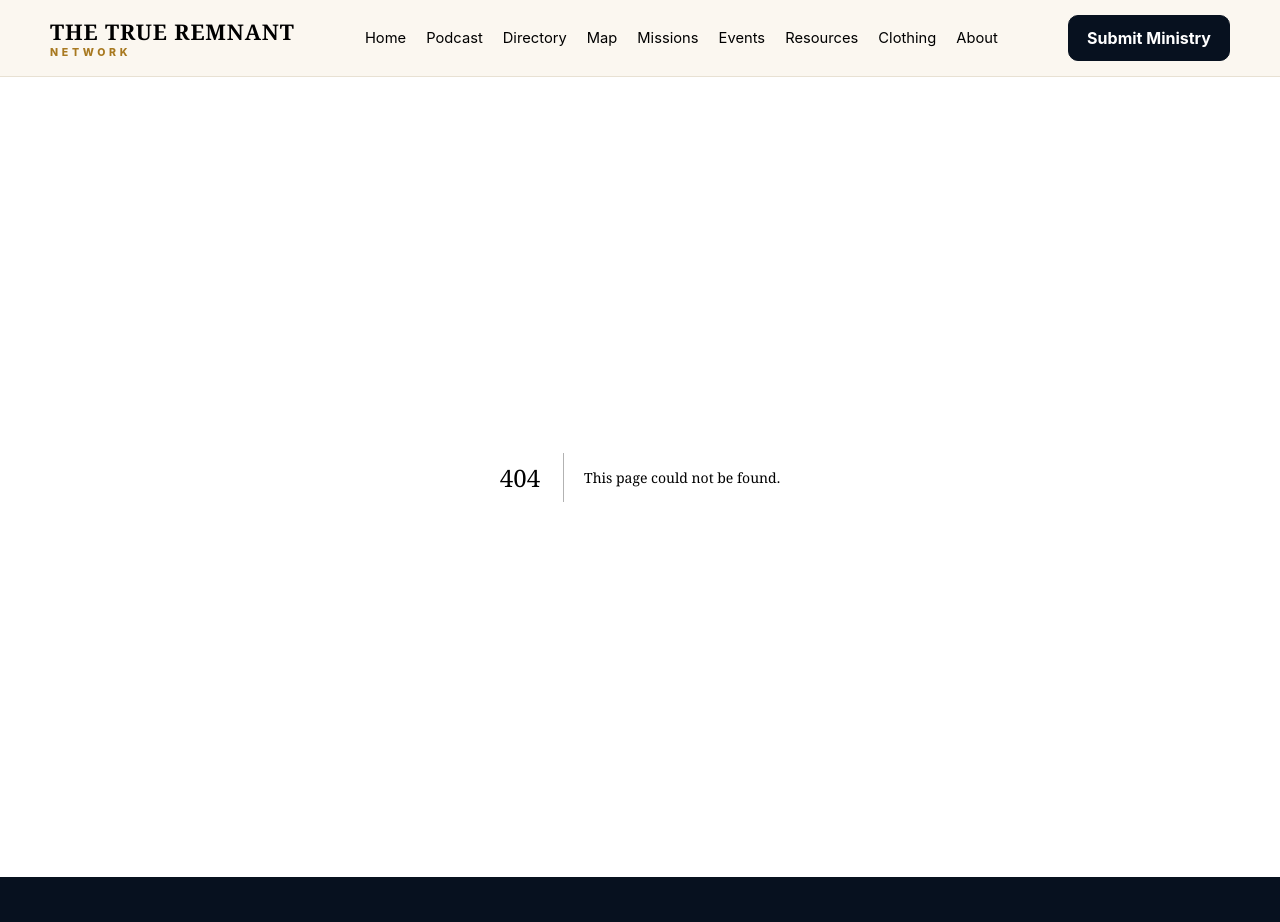
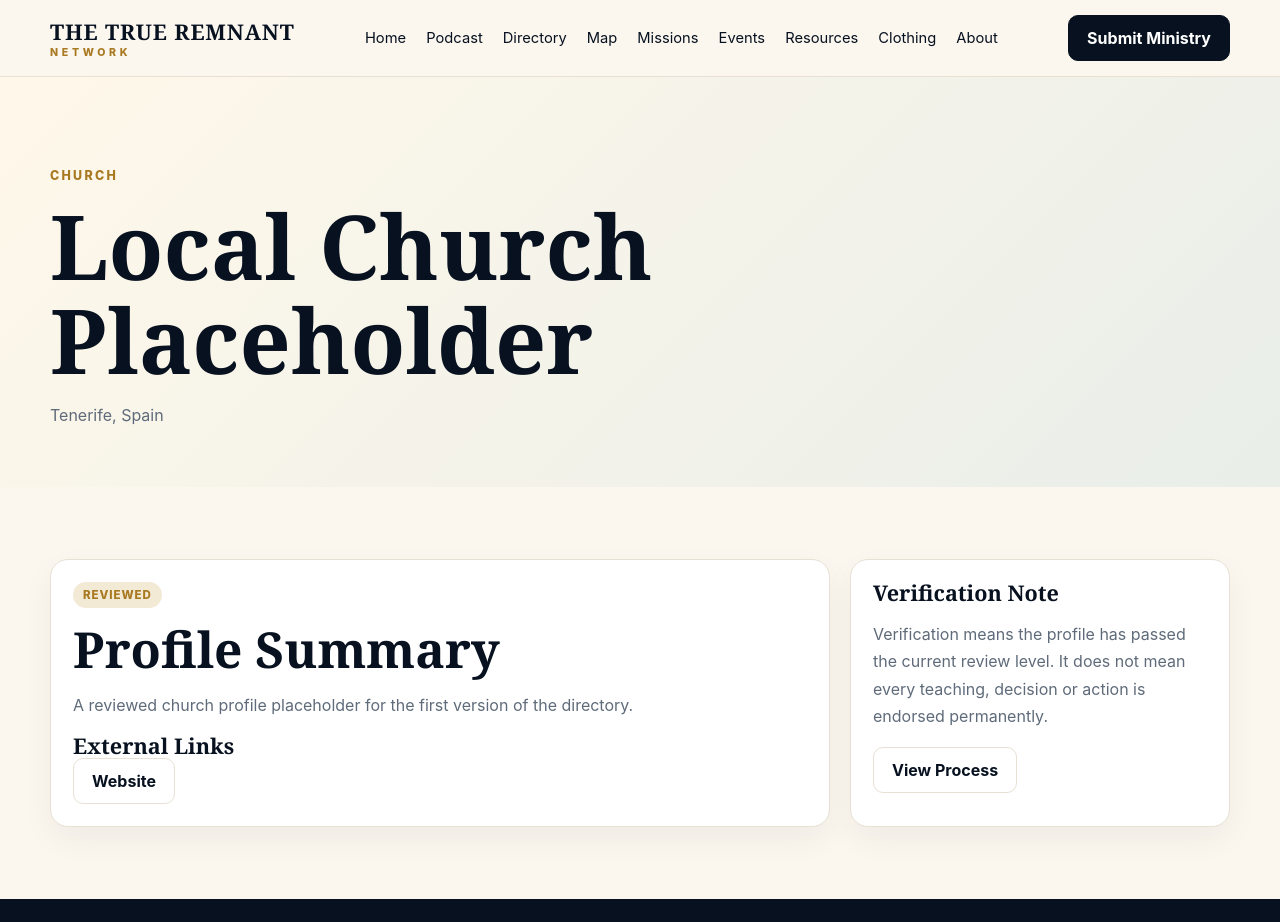
Before and after one commit to dakande85-bit/the-true-remnant-network, a Next.js app: page /directory/local-church-placeholder in a window 1280 px wide. Before the commit this address had no page. Shown: the top 922 px of the page. Built offline with nearby package versions, Linux system fonts and the light colour scheme.

Commit message:
Add directory profile route

```diff
--- /dev/null
+++ b/src/app/directory/[id]/page.tsx
@@ -0,0 +1,52 @@
+import { directoryItems } from "@/data/directory";
+
+export function generateStaticParams() {
+  return directoryItems.map((item) => ({ id: item.id }));
+}
+
+export default function DirectoryProfilePage({ params }: { params: { id: string } }) {
+  const item = directoryItems.find((entry) => entry.id === params.id);
+
+  if (!item) {
+    return (
+      <section className="page-hero">
+        <div className="container">
+          <h1>Profile not found</h1>
+        </div>
+      </section>
+    );
+  }
+
+  return (
+    <>
+      <section className="page-hero">
+        <div className="container">
+          <p className="kicker">{item.category}</p>
+          <h1>{item.name}</h1>
+          <p>{item.city}, {item.country}</p>
+        </div>
+      </section>
+      <section className="section">
+        <div className="container grid grid-3">
+          <article className="card" style={{ gridColumn: "span 2" }}>
+            <span className="badge">{item.verificationStatus}</span>
+            <h2 style={{ marginTop: 16 }}>Profile Summary</h2>
+            <p>{item.summary}</p>
+            <h3>External Links</h3>
+            <div className="row">
+              {item.websiteUrl ? <a className="btn" href={item.websiteUrl}>Website</a> : null}
+              {item.youtubeUrl ? <a className="btn" href={item.youtubeUrl}>YouTube</a> : null}
+              {item.resourceUrl ? <a className="btn" href={item.resourceUrl}>Resource Link</a> : null}
+              {item.relatedPodcastUrl ? <a className="btn" href={item.relatedPodcastUrl}>Podcast Episode</a> : null}
+            </div>
+          </article>
+          <aside className="card">
+            <h3>Verification Note</h3>
+            <p>Verification means the profile has passed the current review level. It does not mean every teaching, decision or action is endorsed permanently.</p>
+            <a className="btn" href="/verification">View Process</a>
+          </aside>
+        </div>
+      </section>
+    </>
+  );
+}
```
